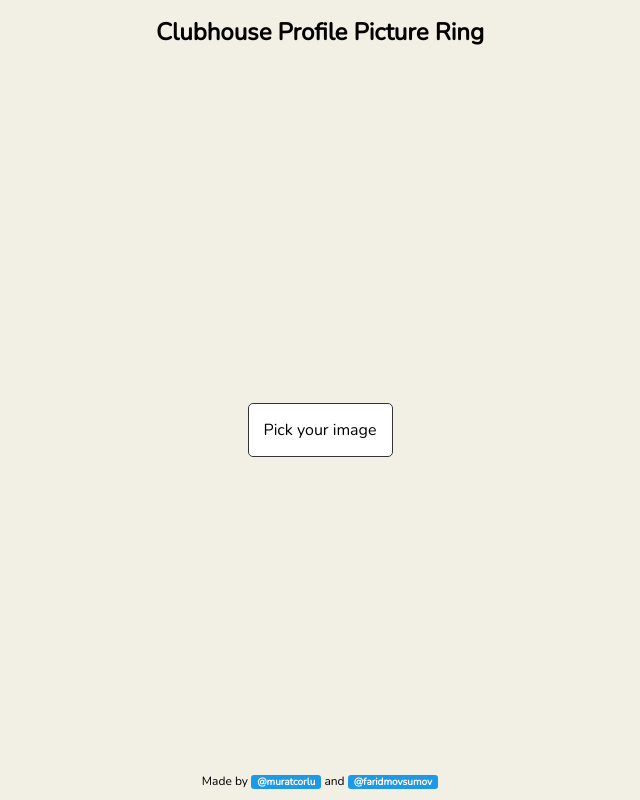
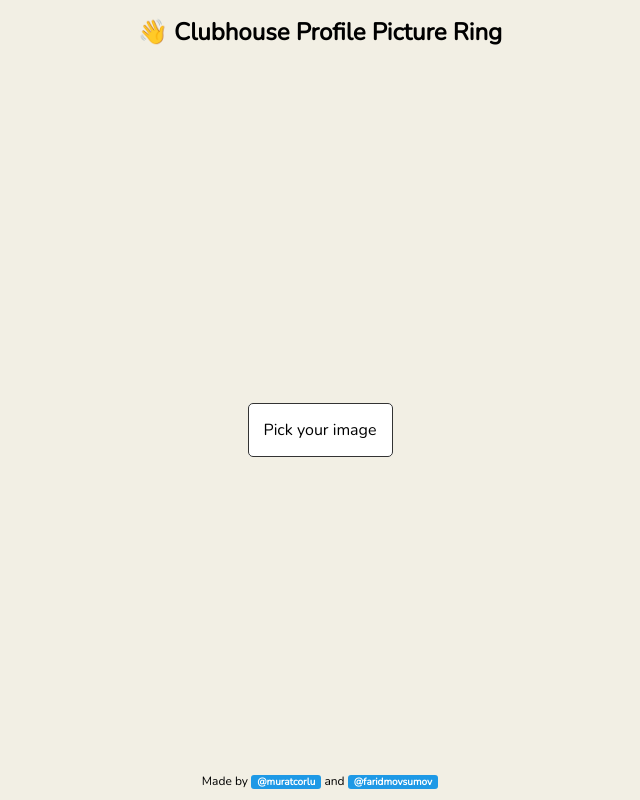
Before and after one commit to muratcorlu/chpic, a website built with Parcel: page src/index.html in a window 1280 px wide. Shown: the whole page, without its empty margins (320-960 px from the left). Built offline with nearby package versions, Linux system fonts and the light colour scheme.

Commit message:
add emoji

```diff
--- a/src/index.html
+++ b/src/index.html
@@ -142,7 +142,7 @@
 <body>
     <div id="container" class="container step-1">
         <header>
-            <h1>Clubhouse Profile Picture Ring</h1>
+            <h1>👋 Clubhouse Profile Picture Ring</h1>
         </header>
         <main>
         <div class="steps step-1">
```
Also changed, not shown: docs/index.html (+1 -1 lines).
